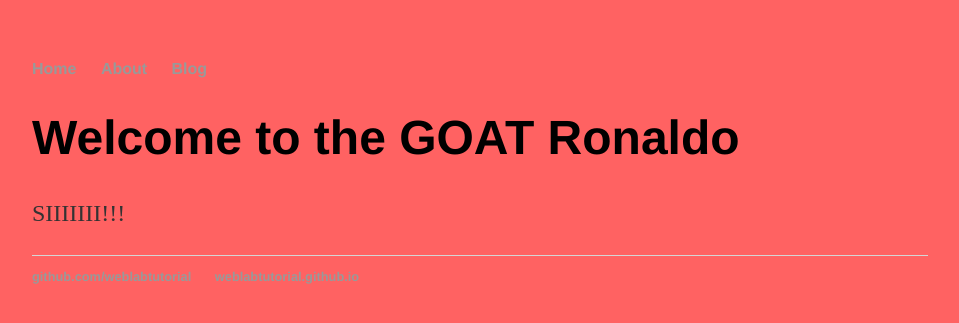
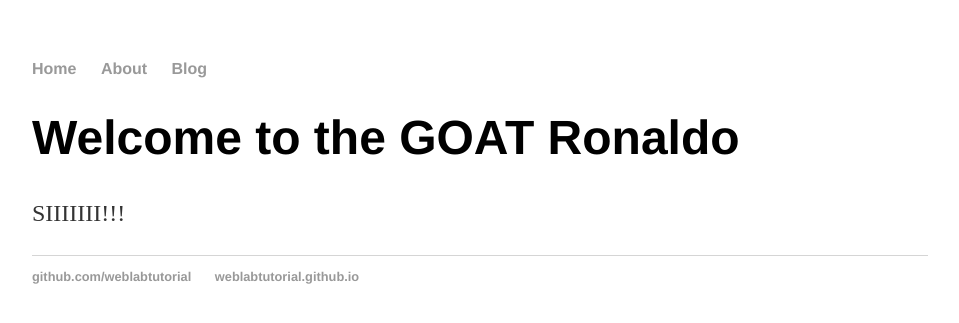
Before and after one commit to jc2024hw/jc2024hw.github.io, a Jekyll site: the page built from index.html, in a window 1280 px wide. Shown: the top 323 px of the page, without its empty margins (160-1119 px from the left). Built offline with Jekyll 4.4.1, drawn with Linux system fonts in a browser that asks for light colours.

Commit message:
Update main.css

```diff
--- a/css/main.css
+++ b/css/main.css
@@ -1,7 +1,7 @@
 body {
   margin: 60px auto;
   width: 70%;
-  background-color:#FF6262
+
 }
 h1 {
   font-size: 3em;
```
